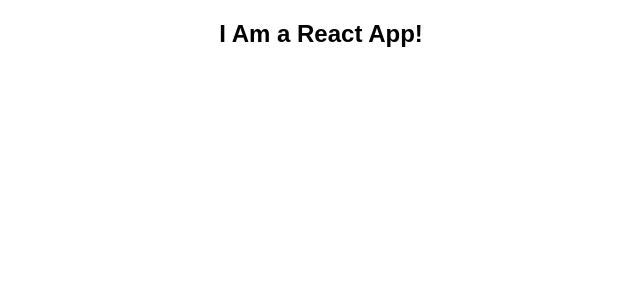
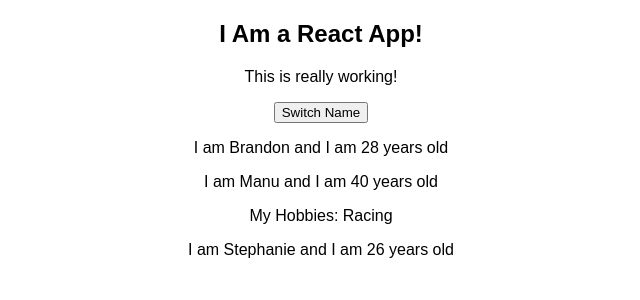
Before and after one commit to brandonbaah/Bortia, a React (Create React App) app: page / in a window 1280 px wide. Shown: the top 300 px of the page, without its empty margins (319-959 px from the left). Built offline with nearby package versions, Linux system fonts and the light colour scheme.

Commit message:
creating people

```diff
--- a/src/App.js
+++ b/src/App.js
@@ -1,13 +1,22 @@
 import React, { Component } from 'react';
 import './App.css';
+import Person from './Person/Person';
 
 class App extends Component {
   render() {
     return (
       <div className="App">
+
         <h2>I Am a React App!</h2>
+        <p>This is really working!</p>
+        <button>Switch Name</button>
+        <Person name="Brandon" age="28"/>
+        <Person name="Manu" age="40">My Hobbies: Racing</Person>
+        <Person name="Stephanie" age="26" />
       </div>
     );
+
+  // return React.createElement('div', {className: 'App'}, React.createElement('h1', null, 'Does this work now?'));
   }
 }
 
--- /dev/null
+++ b/src/Person/Person.js
@@ -0,0 +1,13 @@
+import React from 'react';
+
+const person = (props) => {
+  return (
+    <div>
+      <p> I am {props.name} and I am {props.age} years old </p>
+      <p> {props.children} </p>
+    </div>
+
+  )
+}
+
+export default person;
```
